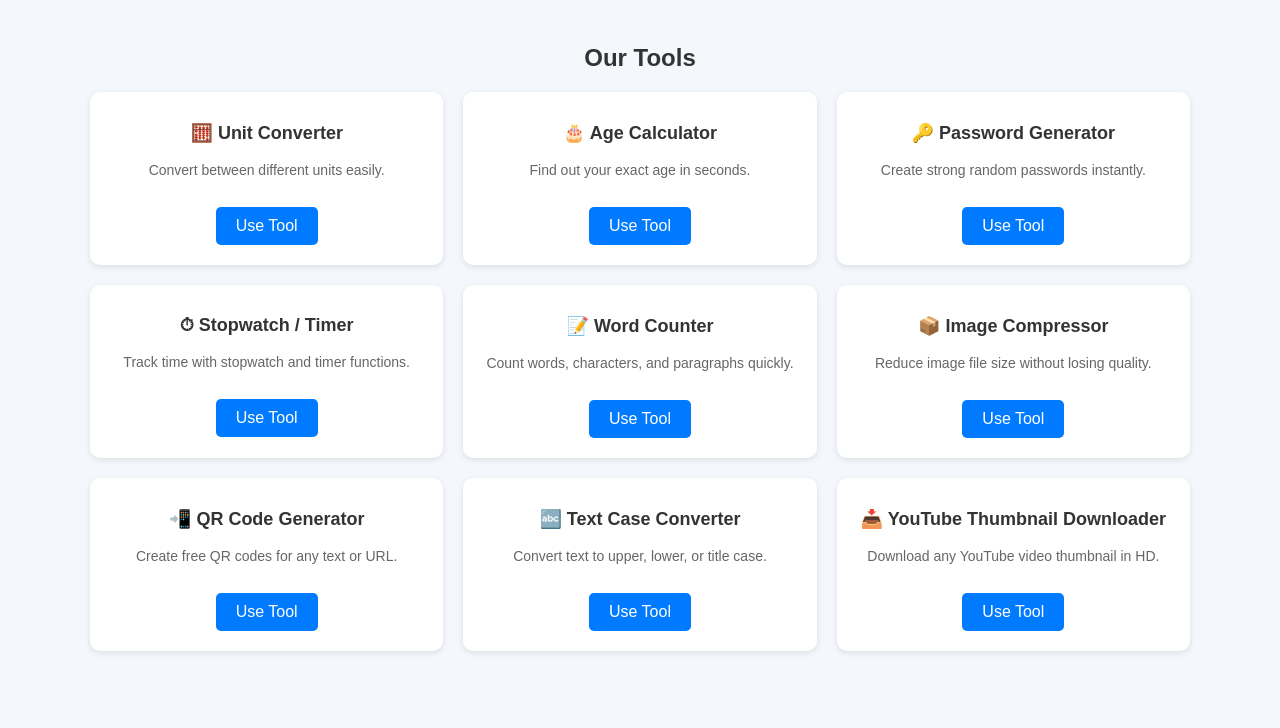
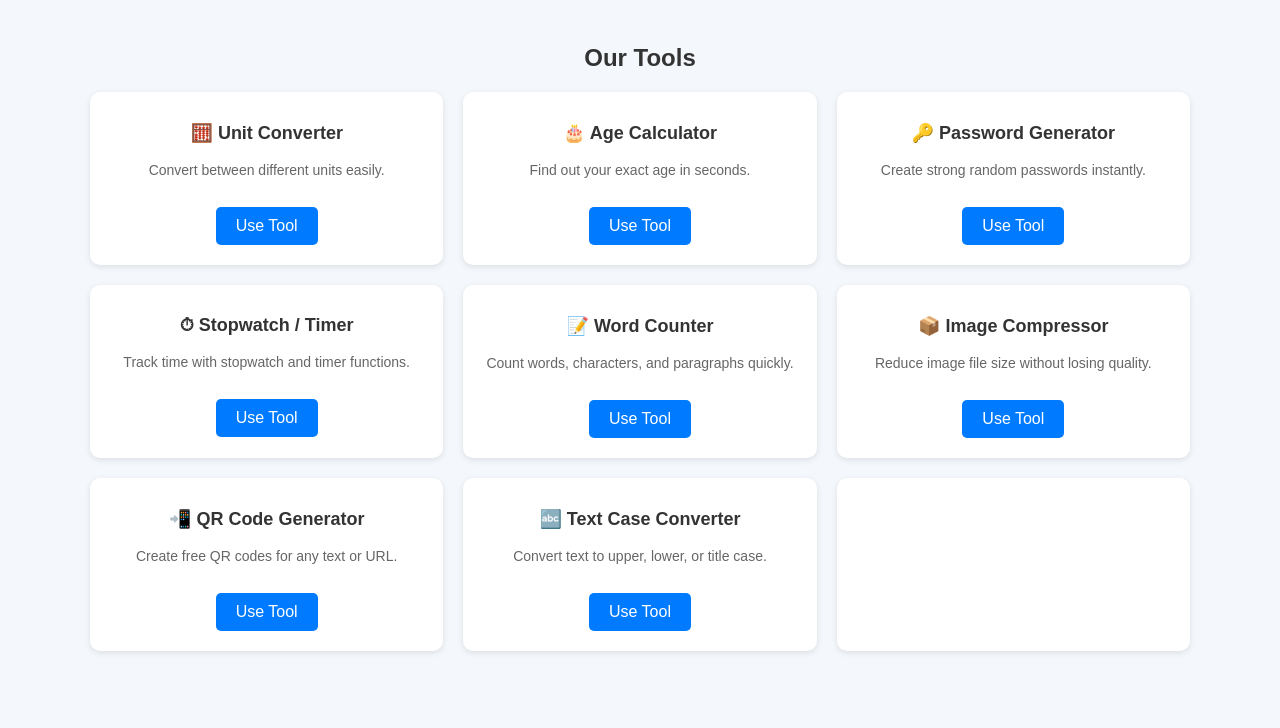
Before and after one commit to AllFreeTools/allfreetools.github.io, a plain HTML site: page index.html in a window 1280 px wide. Shown: the part 62-790 px from the top of the page. Drawn offline with Linux system fonts and the light colour scheme.

Commit message:
Update index.html

```diff
--- a/index.html
+++ b/index.html
@@ -142,9 +142,6 @@
         <a href="text-case-converter.html" class="btn">Use Tool</a>
       </div>
       <div class="card">
-        <h3>📥 YouTube Thumbnail Downloader</h3>
-        <p>Download any YouTube video thumbnail in HD.</p>
-        <a href="thumbnail-downloader.html" class="btn">Use Tool</a>
       </div>
     </div>
   </div>
```
